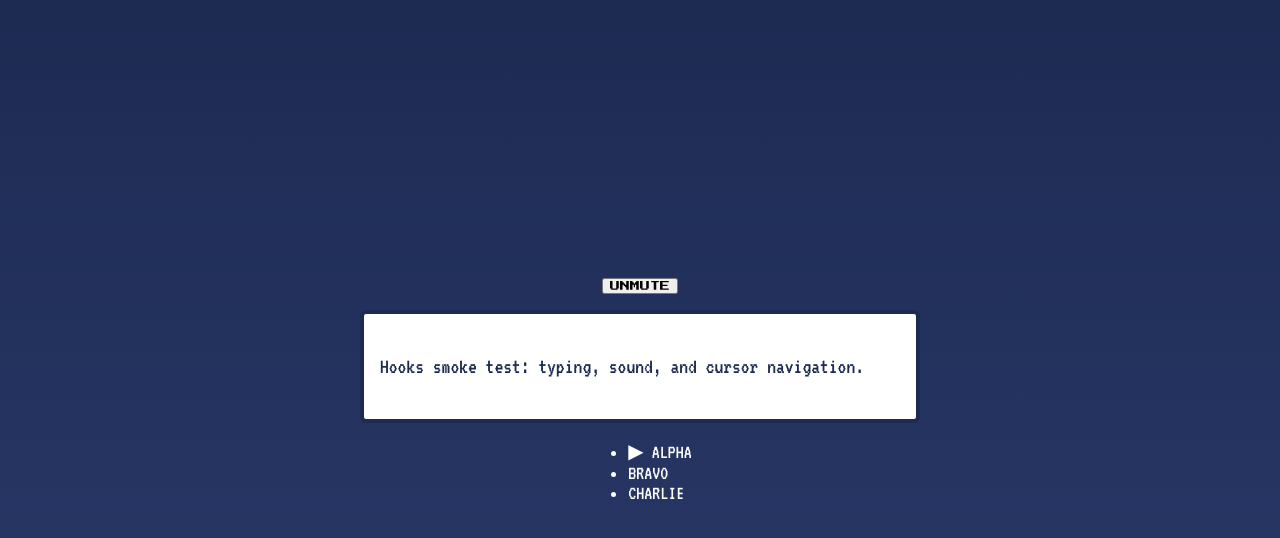
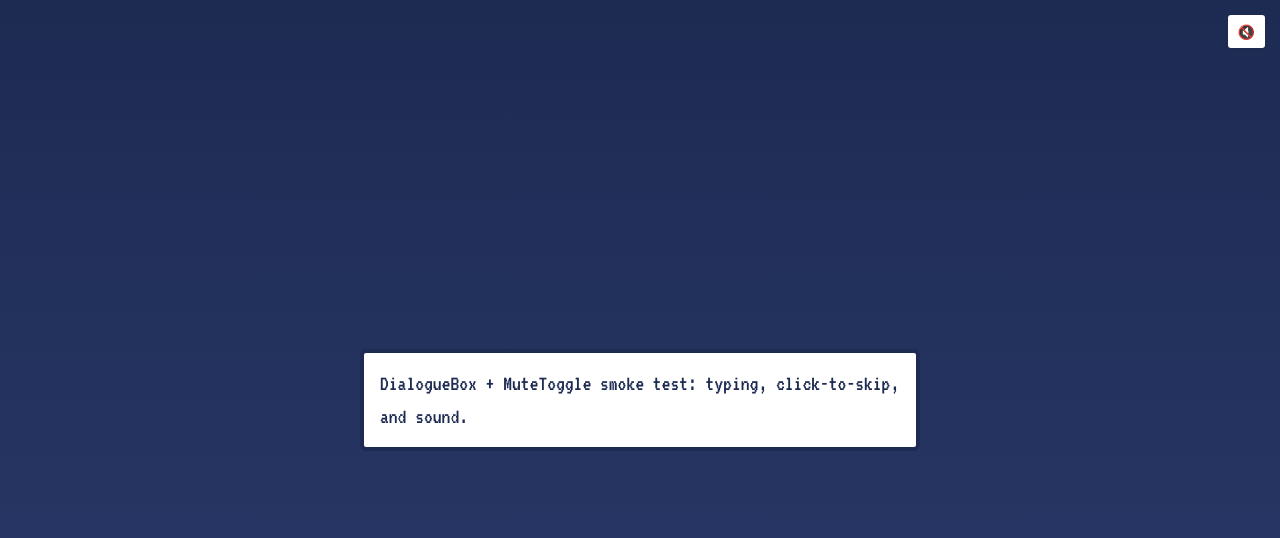
Before and after one commit to prspat0325/prashant-patil-portfolio, a React (Vite) app: page / in a window 1280 px wide. Shown: the top 538 px of the page. Built offline with nearby package versions, Linux system fonts and the light colour scheme.

Commit message:
Add DialogueBox and MuteToggle components

```diff
--- a/src/App.jsx
+++ b/src/App.jsx
@@ -1,39 +1,20 @@
-import { useState } from 'react'
 import { usePrefersReducedMotion } from './hooks/usePrefersReducedMotion'
-import { useTypewriter } from './hooks/useTypewriter'
 import { useSound } from './hooks/useSound'
-import { useMenuNavigation } from './hooks/useMenuNavigation'
-
-const DEMO_ITEMS = ['ALPHA', 'BRAVO', 'CHARLIE']
+import DialogueBox from './components/DialogueBox'
+import MuteToggle from './components/MuteToggle'
 
 export default function App() {
   const prefersReducedMotion = usePrefersReducedMotion()
   const { playBlip, muted, toggleMute } = useSound()
-  const { displayed, done, skip } = useTypewriter(
-    'Hooks smoke test: typing, sound, and cursor navigation.',
-    { prefersReducedMotion }
-  )
-  const [selected, setSelected] = useState(null)
-  const { cursorIndex } = useMenuNavigation({
-    itemCount: DEMO_ITEMS.length,
-    onMove: () => playBlip('move'),
-    onSelect: (i) => { playBlip('select'); setSelected(DEMO_ITEMS[i]) },
-  })
 
   return (
     <div className="console-frame">
-      <button className="font-pixel" style={{ fontSize: '10px', marginBottom: 16 }} onClick={toggleMute}>
-        {muted ? 'UNMUTE' : 'MUTE'}
-      </button>
-      <div className="dialogue-box" onClick={done ? undefined : skip}>
-        <p>{displayed}{!done && <span className="type-cursor">▍</span>}</p>
-      </div>
-      <ul className="font-body" style={{ marginTop: 16 }}>
-        {DEMO_ITEMS.map((item, i) => (
-          <li key={item}>{i === cursorIndex ? '▶ ' : '  '}{item}</li>
-        ))}
-      </ul>
-      {selected && <p className="font-body">Selected: {selected}</p>}
+      <MuteToggle muted={muted} toggleMute={toggleMute} />
+      <DialogueBox
+        text="DialogueBox + MuteToggle smoke test: typing, click-to-skip, and sound."
+        playBlip={playBlip}
+        prefersReducedMotion={prefersReducedMotion}
+      />
     </div>
   )
 }
--- /dev/null
+++ b/src/components/DialogueBox.jsx
@@ -0,0 +1,23 @@
+import { useEffect, useRef } from 'react'
+import { useTypewriter } from '../hooks/useTypewriter'
+
+export default function DialogueBox({ text, playBlip, prefersReducedMotion, className = '' }) {
+  const { displayed, done, skip } = useTypewriter(text, { prefersReducedMotion })
+  const lastLengthRef = useRef(0)
+
+  useEffect(() => {
+    if (displayed.length > lastLengthRef.current && !done) {
+      playBlip?.('type')
+    }
+    lastLengthRef.current = displayed.length
+  }, [displayed, done, playBlip])
+
+  return (
+    <div className={`dialogue-box font-body ${className}`} onClick={done ? undefined : skip}>
+      <p style={{ margin: 0 }}>
+        {displayed}
+        {!done && <span className="type-cursor">▍</span>}
+      </p>
+    </div>
+  )
+}
--- /dev/null
+++ b/src/components/MuteToggle.jsx
@@ -0,0 +1,12 @@
+export default function MuteToggle({ muted, toggleMute }) {
+  return (
+    <button
+      type="button"
+      className="font-pixel mute-toggle"
+      onClick={toggleMute}
+      aria-label={muted ? 'Unmute sound' : 'Mute sound'}
+    >
+      {muted ? '🔇' : '🔊'}
+    </button>
+  )
+}
--- a/src/index.css
+++ b/src/index.css
@@ -62,3 +62,15 @@ button {
 @media (prefers-reduced-motion: reduce) {
   .type-cursor { animation: none; }
 }
+
+.mute-toggle {
+  position: fixed;
+  top: 12px;
+  right: 12px;
+  z-index: 10;
+  background: var(--gbc-white);
+  border: 3px solid var(--gbc-navy);
+  border-radius: 6px;
+  padding: 8px 10px;
+  font-size: 14px;
+}
```
